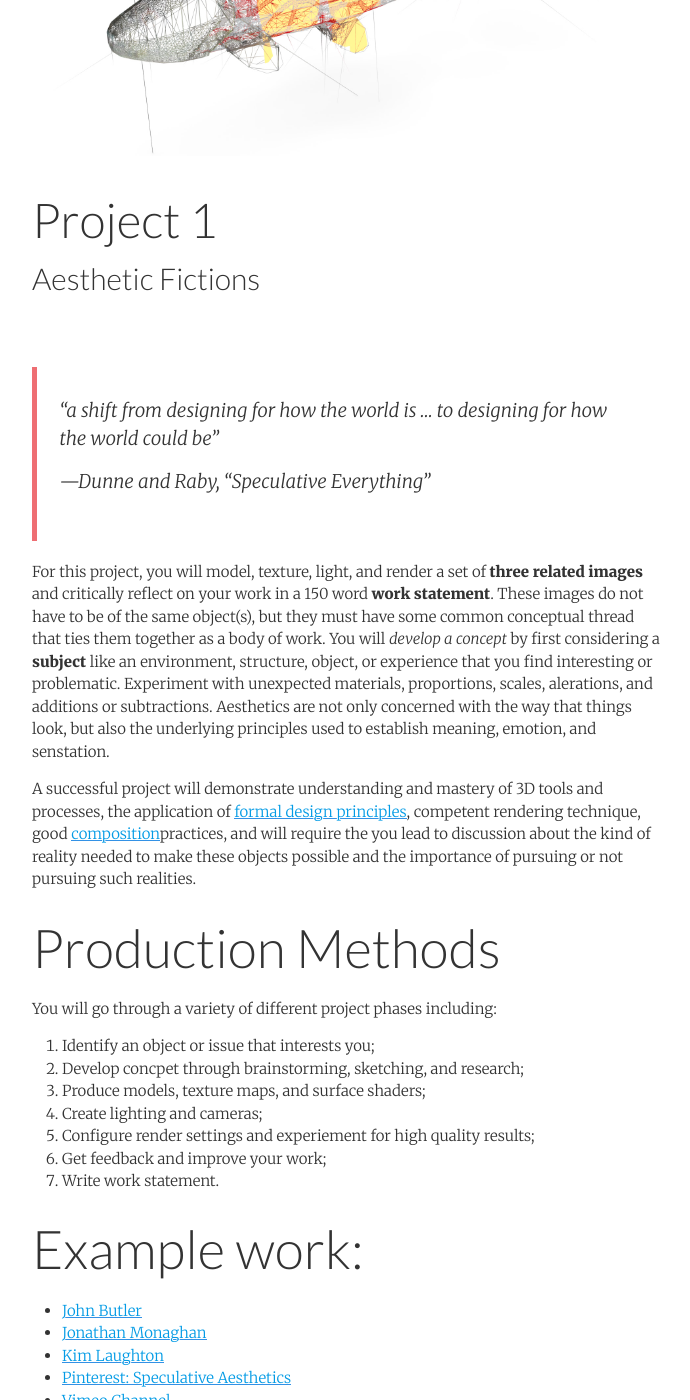
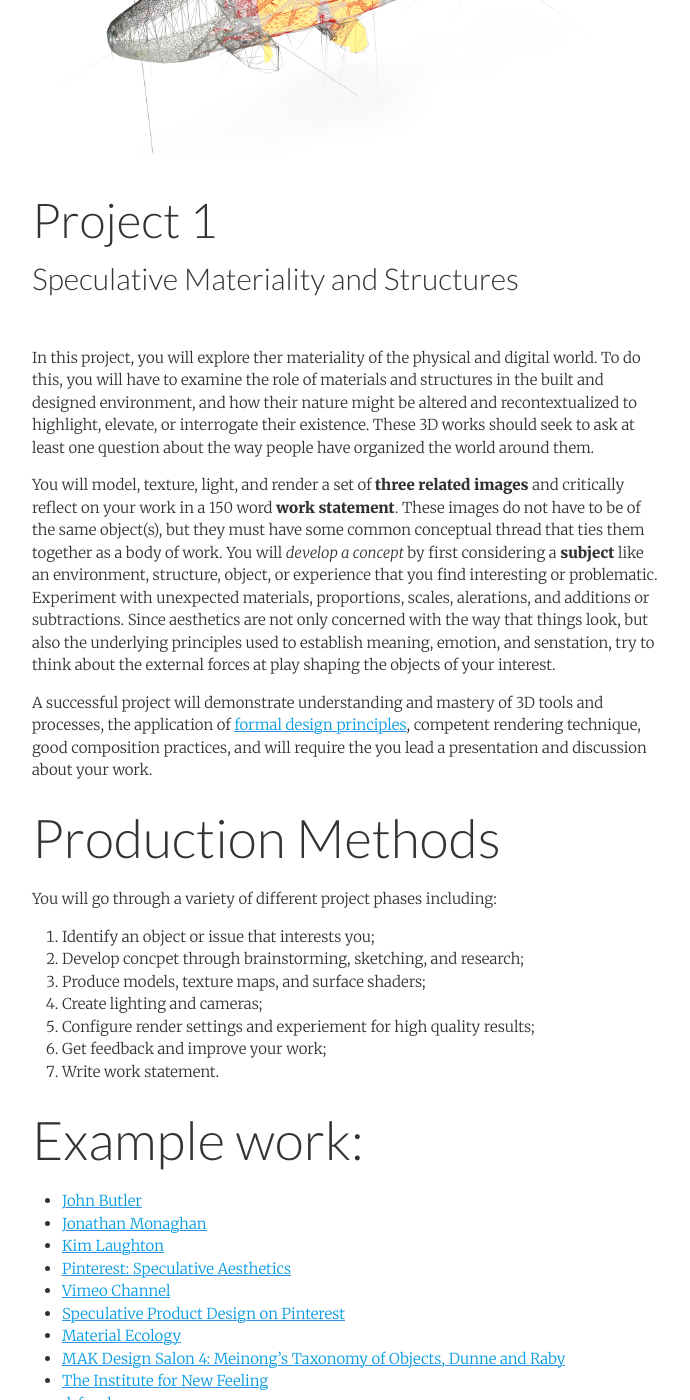
Before and after one commit to michael-collins/3d-modeling-rendering-animation-fa19--oer, a Jekyll site: the page built from _assignments/project-speculative-design/project-speculative-design.md, in a window 1280 px wide and 1400 px high, scrolled down 494 px. Shown: the whole window, without its empty margins (293-983 px from the left). Built offline with Jekyll 4.4.1, drawn with Linux system fonts in a browser that asks for light colours; nearby versions of some CDN libraries; some of the changed text lies outside the part shown.

Commit message:
speculative design

```diff
--- a/_assignments/project-speculative-design/project-speculative-design.md
+++ b/_assignments/project-speculative-design/project-speculative-design.md
@@ -1,16 +1,15 @@
 ---
 title: Project 1
-subtitle: Aesthetic Fictions
+subtitle: Speculative Materiality and Structures
 layout: project
 banner-img: /assets/exercise-images/render-01.jpg
 ---
->"a shift from designing for how the world is ... to designing for how the world could be"
->
-> —Dunne and Raby, "Speculative Everything"
 
-For this project, you will model, texture, light, and render a set of **three related images** and critically reflect on your work in a 150 word **work statement**. These images do not have to be of the same object(s), but they must have some common conceptual thread that ties them together as a body of work. You will _develop a concept_ by first considering a **subject** like an environment, structure, object, or experience that you find interesting or problematic. Experiment with unexpected materials, proportions, scales, alerations, and additions or subtractions. Aesthetics are not only concerned with the way that things look, but also the underlying principles used to establish meaning, emotion, and senstation.
+In this project, you will explore ther materiality of the physical and digital world. To do this, you will have to examine the role of materials and structures in the built and designed environment, and how their nature might be altered and recontextualized to highlight, elevate, or interrogate their existence. These 3D works should seek to ask at least one question about the way people have organized the world around them.
 
-A successful project will demonstrate understanding and mastery of 3D tools and processes, the application of [formal design principles](http://www.getty.edu/education/teachers/building_lessons/principles_design.pdf), competent rendering technique, good [composition](https://www.lynda.com/Photoshop-Elements-tutorials/essentials-composition/633865/676339-4.html?org=psu.edu)practices, and will require the you lead to discussion about the kind of reality needed to make these objects possible and the importance of pursuing or not pursuing such realities.
+You will model, texture, light, and render a set of **three related images** and critically reflect on your work in a 150 word **work statement**. These images do not have to be of the same object(s), but they must have some common conceptual thread that ties them together as a body of work. You will _develop a concept_ by first considering a **subject** like an environment, structure, object, or experience that you find interesting or problematic. Experiment with unexpected materials, proportions, scales, alerations, and additions or subtractions. Since aesthetics are not only concerned with the way that things look, but also the underlying principles used to establish meaning, emotion, and senstation, try to think about the external forces at play shaping the objects of your interest.
+
+A successful project will demonstrate understanding and mastery of 3D tools and processes, the application of [formal design principles](http://www.getty.edu/education/teachers/building_lessons/principles_design.pdf), competent rendering technique, good composition practices, and will require the you lead a presentation and discussion about your work.
 
 ## Production Methods
 You will go through a variety of different project phases including:
@@ -54,7 +60,7 @@ All deliverables will be uploaded to the linked dropboxes.
   - Attempt to meet the [CheckMate 3D Modeling Pro Standard](https://www.turbosquid.com/CheckMate)
 6. **Final renders**
   - Upload a renders according to this convention: **_render-[#].png_** (I.E. - render-1.png) to the **_Project 1 Renders_** submission dropbox.
-  - Minimum Image Size: 1920x1080
+  - Image Size: 2000x2000 square
 7. **Work statement**
   - Upload **_statement-final.doc_** to the **_Project 1 Statement_** submission dropbox.
 8. **OPTIONAL: Post critique work updates)**
```
Also changed, not shown: other parts of _assignments/project-speculative-design/project-speculative-design.md (+7 -0 lines), _data/schedule/assignments.yml (+15 -30 lines).
